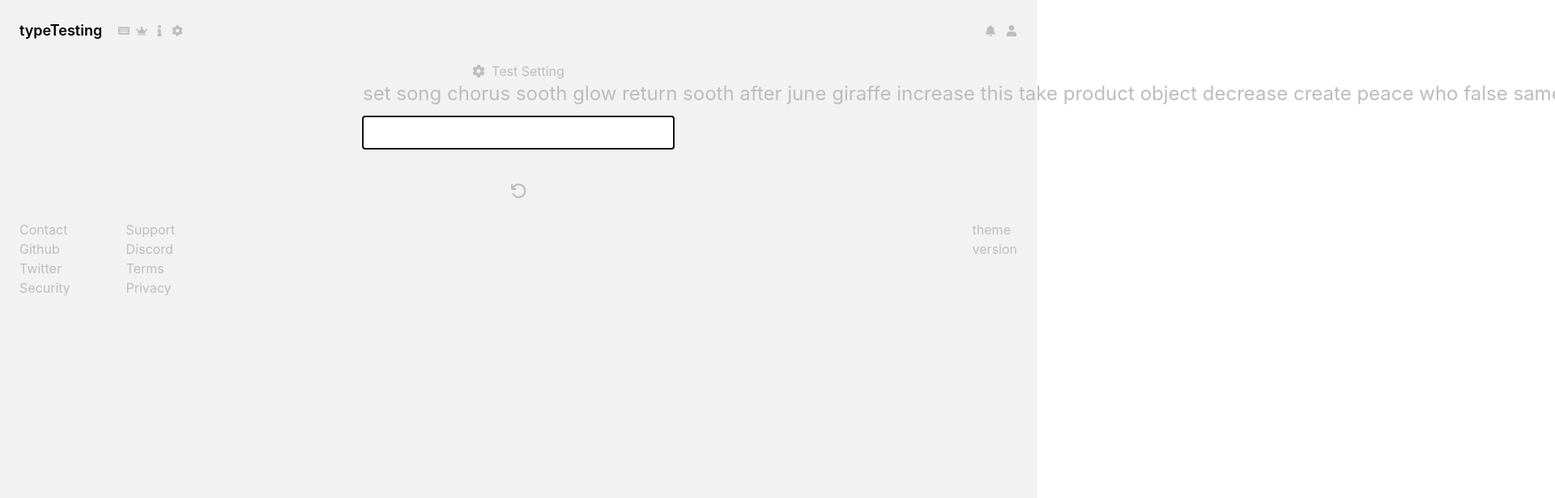
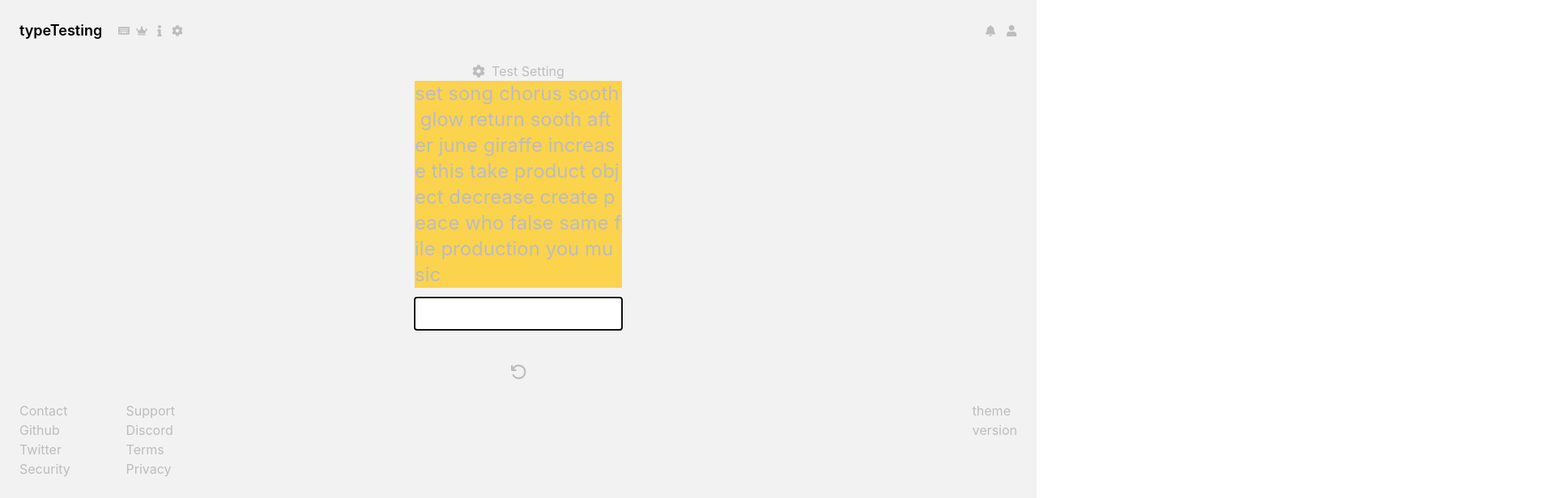
Before and after one commit to hamza2001-max/test-typing-mern, a React (Create React App) app in the folder client/: page / in a window 1280 px wide. Shown: the top 616 px of the page at 81% size, 1920 px wide, since content can reach past the window. Built offline with nearby package versions, Linux system fonts and the light colour scheme.

Commit message:
improved proto

```diff
--- a/client/src/components/Proto.tsx
+++ b/client/src/components/Proto.tsx
@@ -13,11 +13,6 @@ interface ProtoSentenceInterface {
   inputRef: React.RefObject<HTMLInputElement>;
 }
 
-// let prototypeSentence = wordsJSON
-//   .slice(0, 3)
-//   .map((word) => word.word)
-//   .join(" ");
-
 const ProtoSentence = ({
   textWritten,
   inputRef,
@@ -29,7 +24,7 @@ const ProtoSentence = ({
     const currentSentenceWord = testSentence.split(" ")[lastWordWrittenIndex];
     if (firstIndex === lastWordWrittenIndex) {
       return (
-        <span key={firstIndex} className="flex">
+        <span key={firstIndex}>
           {word.split("").map((letter, secondIndex) => {
             let currentClass = "";
             if (secondIndex <= inputValue.length - 1) {
@@ -61,21 +56,19 @@ const ProtoSentence = ({
               }
             }
             return (
-              <span key={secondIndex} className="relative flex">
+              <span key={secondIndex} className={`${currentClass} relative`}>
                 {currentSentenceWord.length === inputValue.length &&
                   secondIndex === inputValue.length - 1 && (
-                    <div
+                    <span
                       className={`absolute top-1 right-0 w-0.1 h-6 rounded-sm bg-custom-secondary transition duration-200 caret`}
-                    ></div>
+                    ></span>
                   )}
                 {secondIndex === inputValue.length && (
-                  <div
+                  <span
                     className={`absolute top-1 left-0 w-0.1 h-6 rounded-sm bg-custom-secondary transition duration-200 caret`}
-                  ></div>
+                  ></span>
                 )}
-                <span key={secondIndex} className={currentClass}>
                   {letter}
-                </span>
               </span>
             );
           })}
@@ -144,20 +137,20 @@ const ProtoSentence = ({
 
   return (
     <section
-        className=" flex text-custom-primary text-2xl w-96"
+      className=" flex text-custom-primary text-2xl"
       onClick={() => {
         inputRef.current?.focus();
       }}
     >
-        {newTestSentence}
+      <p className=" w-64 whitespace-normal break-words bg-amber-300">{newTestSentence}</p>
     </section>
   );
 };
 
 export const Proto = () => {
-  const [testSentence, setTestSentence] = useState<string>('hamzaAli');
-  const [inputValue, setInputValue] = useState<string>('');
-  const [textWritten, setTextWritten] = useState<string>('');
+  const [testSentence, setTestSentence] = useState<string>("hamzaAli");
+  const [inputValue, setInputValue] = useState<string>("");
+  const [textWritten, setTextWritten] = useState<string>("");
   const inputRef = useRef<HTMLInputElement>(null);
 
   const customPromptVDispatch = useDispatch();
@@ -176,74 +169,28 @@ export const Proto = () => {
     testSentenceCreator();
   }, [testLimiterSelector]);
 
-  const handleRefresh = useCallback(() => {
-    testSentenceCreator();
-    setTextWritten('');
-    setInputValue('');
-    if (inputRef.current) {
-      inputRef.current.value = '';
-      inputRef.current.disabled = false;
-      inputRef.current?.focus();
-    }
-  }, []);
-
-  const testSentenceCreator = useCallback(() => {
-    let prototypeSentence = '';
-    if (typeof testLimiterSelector === 'number') {
-      for (let i = 0; i < testLimiterSelector; i++) {
-        const randomWord =
-          wordsJSON[Math.floor(Math.random() * wordsJSON.length)].word;
-        prototypeSentence +=
-          i === testLimiterSelector - 1 ? randomWord : randomWord + ' ';
-      }
-      setTestSentence(prototypeSentence);
-    }
-    if (typeof testLimiterSelector === 'string') {
-      customPromptVDispatch(visibleCustom());
-    }
-  }, [testLimiterSelector]);
-
-  const handleKeyDown = useCallback(
-    (e: React.KeyboardEvent<HTMLInputElement>) => {
-      if (e.key === ' ') {
-        e.preventDefault();
-        setTextWritten((prev) => prev + inputValue + ' ');
-        setInputValue('');
-        if (textWritten.split(' ').length === testSentence.split(' ').length) {
-          if (inputRef.current) {
-            inputRef.current.disabled = true;
-          }
-        }
-        if (inputRef.current) {
-          inputRef.current.value = '';
-        }
-      }
-    },
-    [inputValue, textWritten, testSentence]
-  );
-
   useEffect(() => {
     const handleInputChange = () => {
-      if (typeof inputRef.current?.value === 'string') {
+      if (typeof inputRef.current?.value === "string") {
         setInputValue(inputRef.current?.value);
       }
     };
 
-    inputRef.current?.addEventListener('input', handleInputChange);
+    inputRef.current?.addEventListener("input", handleInputChange);
 
     return () => {
-      inputRef.current?.removeEventListener('input', handleInputChange);
+      inputRef.current?.removeEventListener("input", handleInputChange);
     };
   }, []);
 
   useEffect(() => {
     if (
-      textWritten.split(' ').length - 1 ===
-      testSentence.split(' ').length - 1
+      textWritten.split(" ").length - 1 ===
+      testSentence.split(" ").length - 1
     ) {
       if (
         inputValue.trim() ===
-        testSentence.split(' ')[testSentence.split(' ').length - 1].trim()
+        testSentence.split(" ")[testSentence.split(" ").length - 1].trim()
       ) {
         if (inputRef.current) {
           inputRef.current.disabled = true;
@@ -251,6 +198,52 @@ export const Proto = () => {
       }
     }
   }, [inputValue, textWritten, testSentence]);
+
+  const handleRefresh = useCallback(() => {
+    testSentenceCreator();
+    setTextWritten("");
+    setInputValue("");
+    if (inputRef.current) {
+      inputRef.current.value = "";
+      inputRef.current.disabled = false;
+      inputRef.current?.focus();
+    }
+  }, []);
+
+  const testSentenceCreator = useCallback(() => {
+    let prototypeSentence = "";
+    if (typeof testLimiterSelector === "number") {
+      for (let i = 0; i < testLimiterSelector; i++) {
+        const randomWord =
+          wordsJSON[Math.floor(Math.random() * wordsJSON.length)].word;
+        prototypeSentence +=
+          i === testLimiterSelector - 1 ? randomWord : randomWord + " ";
+      }
+      setTestSentence(prototypeSentence);
+    }
+    if (typeof testLimiterSelector === "string") {
+      customPromptVDispatch(visibleCustom());
+    }
+  }, [testLimiterSelector]);
+
+  const handleKeyDown = useCallback(
+    (e: React.KeyboardEvent<HTMLInputElement>) => {
+      if (e.key === " ") {
+        e.preventDefault();
+        setTextWritten((prev) => prev + inputValue + " ");
+        setInputValue("");
+        if (textWritten.split(" ").length === testSentence.split(" ").length) {
+          if (inputRef.current) {
+            inputRef.current.disabled = true;
+          }
+        }
+        if (inputRef.current) {
+          inputRef.current.value = "";
+        }
+      }
+    },
+    [inputValue, textWritten, testSentence]
+  );
 
   return (
     <section className="relative text-custom-primary">
--- a/client/src/jsonData.ts
+++ b/client/src/jsonData.ts
@@ -20,7 +20,7 @@ export const testSettingModifierData = [
 
 export const testSettingModeData = [
   { label: "time", defaultLimit: testLimiterReducer(30), action: time },
-  { label: "words", defaultLimit: testLimiterReducer(10), action: words },
+  { label: "words", defaultLimit: testLimiterReducer(25), action: words },
   { label: "quote", defaultLimit: testLimiterReducer("medium"), action: quote },
   { label: "zen", action: zen },
   { label: "custom", action: custom },
```
Lines whose indentation alone changed are shown as unchanged.
